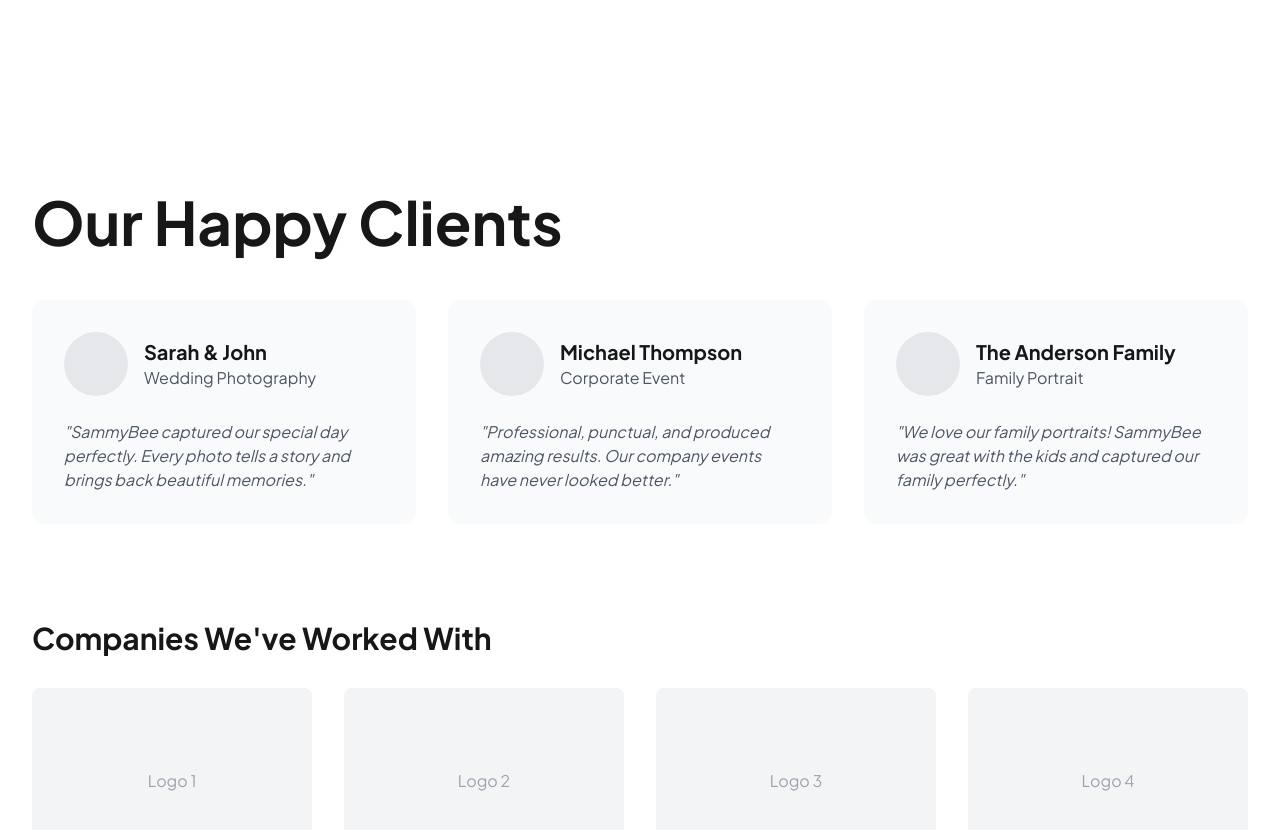
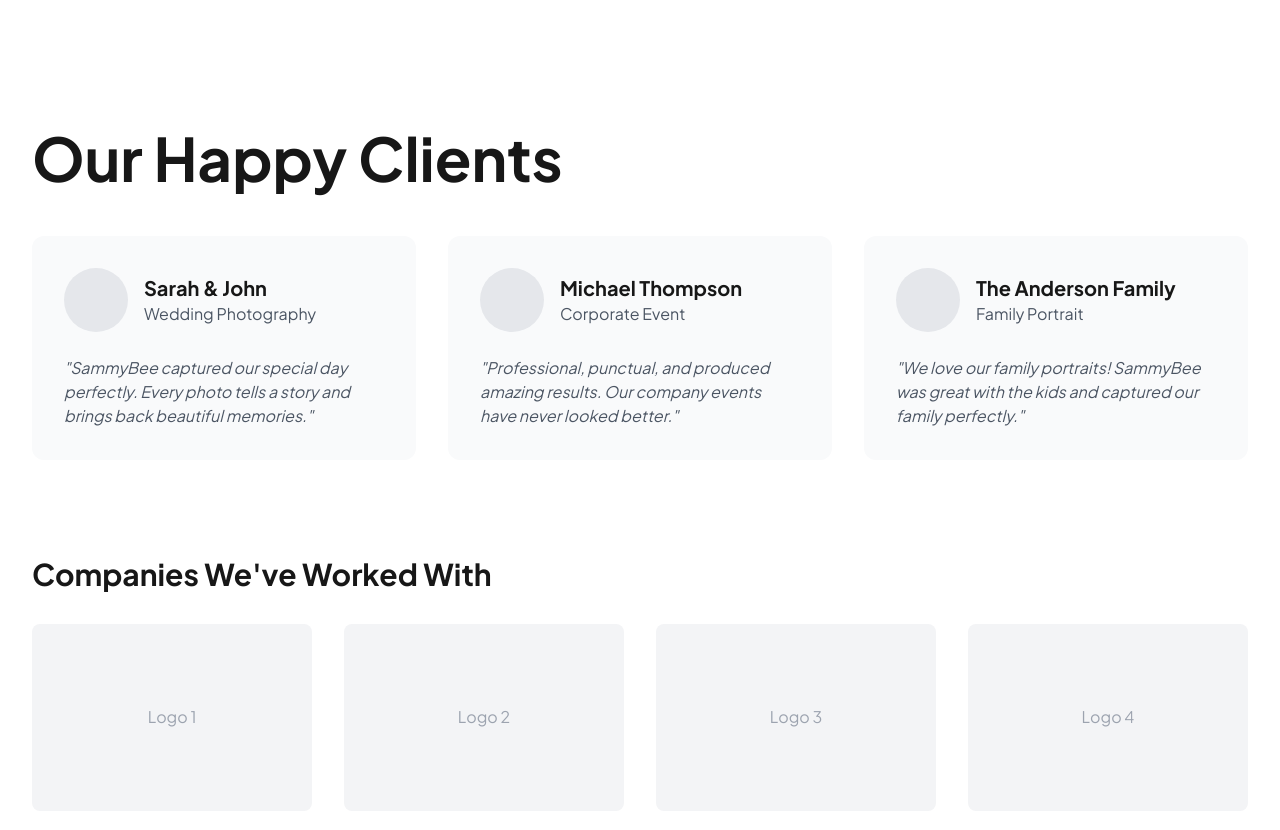
Before and after one commit to nanayawdev/sammybeephotography, a Next.js app: page /clients in a window 1280 px wide. Shown: the top 830 px of the page. Built offline with nearby package versions, Linux system fonts and the light colour scheme.

Commit message:
Add Navigation component to all pages and adjust page layouts

```diff
--- a/src/app/clients/page.tsx
+++ b/src/app/clients/page.tsx
@@ -1,3 +1,5 @@
+import Navigation from "@/components/navigation"
+
 export default function ClientsPage() {
   const testimonials = [
     {
@@ -21,8 +23,9 @@ export default function ClientsPage() {
   ]
 
   return (
-    <main className="min-h-screen pt-24 bg-white">
-      <div className="max-w-7xl mx-auto px-8 py-24">
+    <main className="min-h-screen bg-white">
+      <Navigation />
+      <div className="max-w-7xl mx-auto px-8 py-24 pt-32">
         <h1 className="text-5xl md:text-6xl font-bold mb-12">Our Happy Clients</h1>
 
         {/* Client Testimonials */}
@@ -43,7 +46,7 @@ export default function ClientsPage() {
 
         {/* Client Logos Section */}
         <div className="mt-24">
-          <h2 className="text-3xl font-bold mb-8">Companies We've Worked With</h2>
+          <h2 className="text-3xl font-bold mb-8">Companies We&apos;ve Worked With</h2>
           <div className="grid grid-cols-2 md:grid-cols-4 gap-8">
             {[1, 2, 3, 4].map((i) => (
               <div key={i} className="aspect-[3/2] bg-gray-100 rounded-lg flex items-center justify-center">
--- a/src/components/inquiry-section.tsx
+++ b/src/components/inquiry-section.tsx
@@ -13,13 +13,14 @@ const SERVICE_OPTIONS = [
 
 export default function InquirySection() {
   const [agreed, setAgreed] = useState(false)
+  const [selectedService, setSelectedService] = useState("")
 
   return (
     <section className="relative grid grid-cols-1 lg:grid-cols-2">
       {/* Left Image */}
       <div className="relative h-[300px] lg:h-auto">
         <img
-          src="/contact-image.jpg"
+          src="/studio-image.jpeg"
           alt="Photography contact"
           className="absolute inset-0 w-full h-full object-cover"
         />
@@ -69,6 +70,8 @@ export default function InquirySection() {
 
             <div>
               <select
+                value={selectedService}
+                onChange={(e) => setSelectedService(e.target.value)}
                 className="w-full bg-transparent border-b border-white/20 py-3 text-white focus:outline-none focus:border-orange-500 transition-colors"
                 required
               >
```
